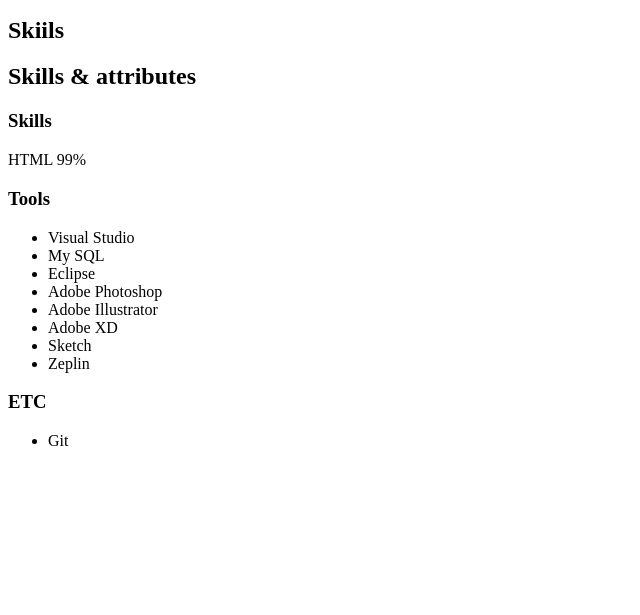
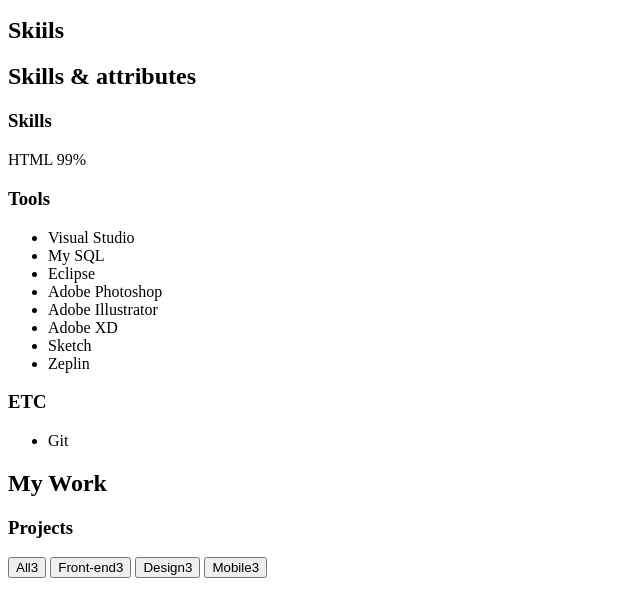
Before and after one commit to boramiiii/portfolio, a plain HTML site: page index.html in a window 1280 px wide. Shown: the part 3074-3689 px from the top of the page, without its empty margins (0-640 px from the left). Before the commit the page ends 3540 px from the top, so only its background shows below. Drawn offline with Linux system fonts and the light colour scheme.

Commit message:
Update index.html

```diff
--- a/index.html
+++ b/index.html
@@ -110,7 +110,31 @@
         </div>
     </section>
     <!-- Work -->
-    <section id="work"></section>
+    <section id="work">
+        <h1>My Work</h1>
+        <h3>Projects</h3>
+        <div class="work_category">
+            <button class="category_btn">
+                All<span class="category_count">3</span></button>
+            <button class="category_btn">
+                Front-end<span class="category_count">3</span></button>
+            <button class="category_btn">
+                Design<span class="category_count">3</span></button>
+            <button class="category_btn">
+                Mobile<span class="category_count">3</span></button>
+        </div>
+
+        <!-- 프로젝트 정리(캡쳐본 넣기) -->
+        <div class="work_projects">
+            <a href="" class="project_img" target="blank">
+                <img src="" alt="">
+                <div class="project_description">
+                    <h3></h3>
+                    <span></span>
+                </div>
+            </a>
+        </div>
+    </section>
     <!-- testimonials -->
     <setion id="testumonials"></setion>
     <!-- contact -->
```
